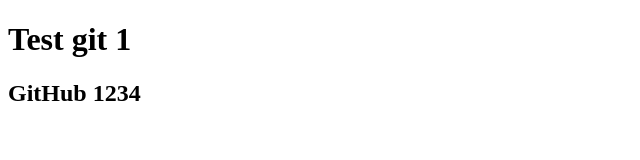
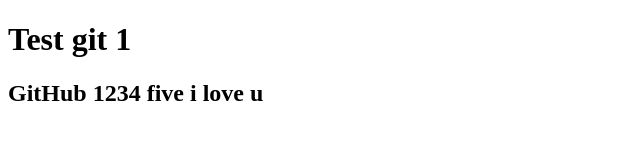
Before and after one commit to GuyDev1999/git-101-test, a plain HTML site: page index.html in a window 1280 px wide. Shown: the whole page, without its empty margins (0-640 px from the left). Drawn offline with Linux system fonts and the light colour scheme.

Commit message:
h2 add five i love u

```diff
--- a/index.html
+++ b/index.html
@@ -8,6 +8,6 @@
 </head>
 <body>
     <h1>Test git 1</h1>
-    <h2>GitHub 1234</h2>
+    <h2>GitHub 1234 five i love u</h2>
 </body>
 </html>
```
